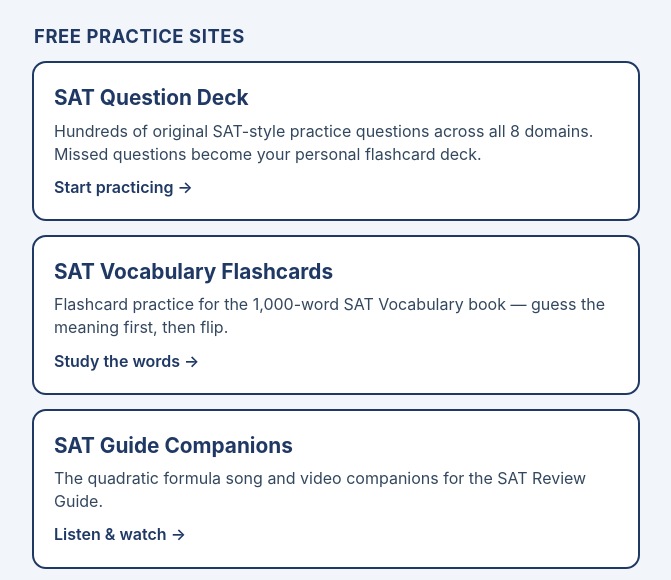
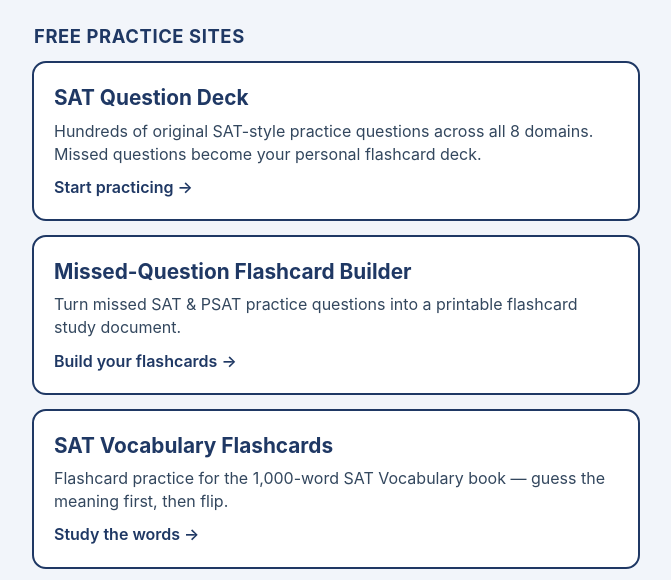
Before and after one commit to ryantkrug-sys/ryantkrug-sys.github.io, a plain HTML site: page index.html in a window 1280 px wide. Shown: the part 176-756 px from the top of the page, without its empty margins (304-975 px from the left). Drawn offline with Linux system fonts and the light colour scheme.

Commit message:
Add Missed-Question Flashcard Builder card

```diff
--- a/index.html
+++ b/index.html
@@ -101,6 +101,12 @@
     <span class="go">Start practicing →</span>
   </a>
 
+  <a class="card" href="https://ryantkrug-sys.github.io/sat-flashcard-builder/">
+    <div class="name">Missed-Question Flashcard Builder</div>
+    <div class="desc">Turn missed SAT &amp; PSAT practice questions into a printable flashcard study document.</div>
+    <span class="go">Build your flashcards →</span>
+  </a>
+
   <a class="card" href="https://ryantkrug-sys.github.io/sat-vocab-flashcards/">
     <div class="name">SAT Vocabulary Flashcards</div>
     <div class="desc">Flashcard practice for the 1,000-word SAT Vocabulary book — guess the meaning first, then flip.</div>
```
